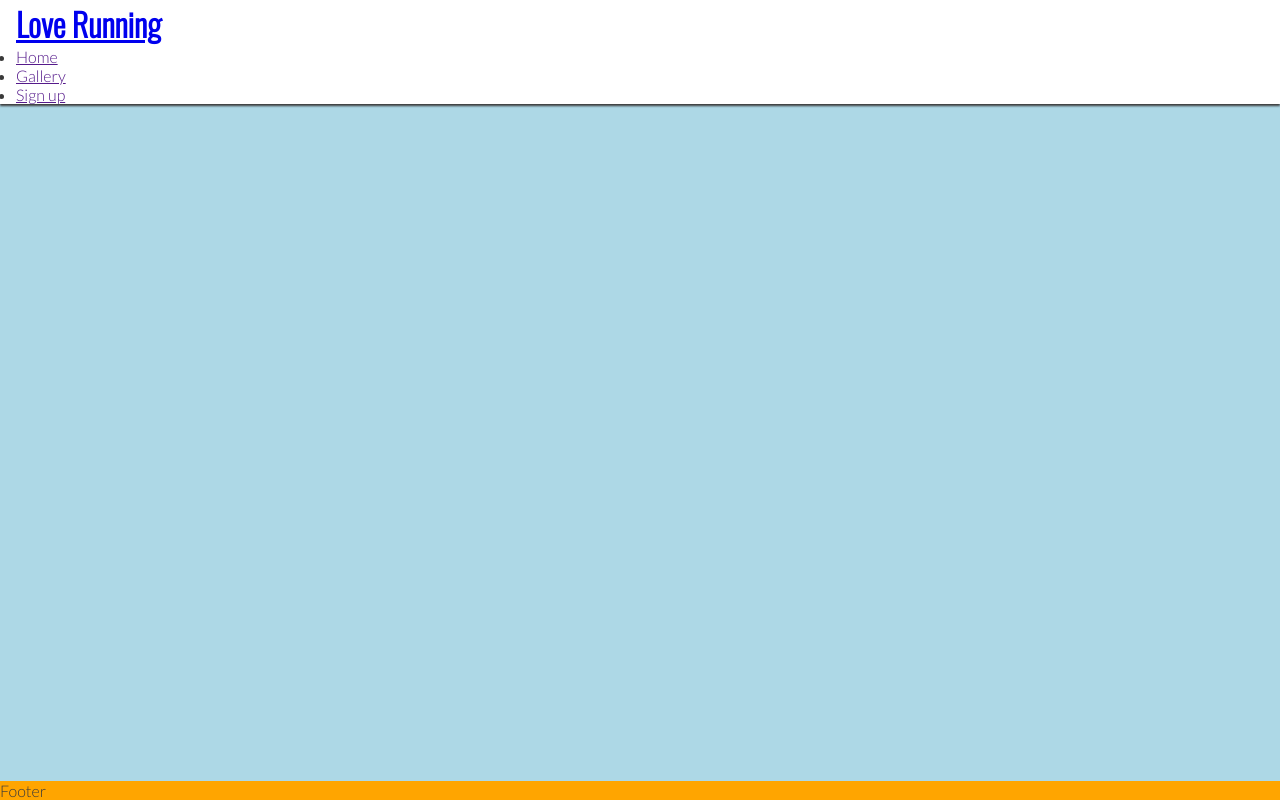
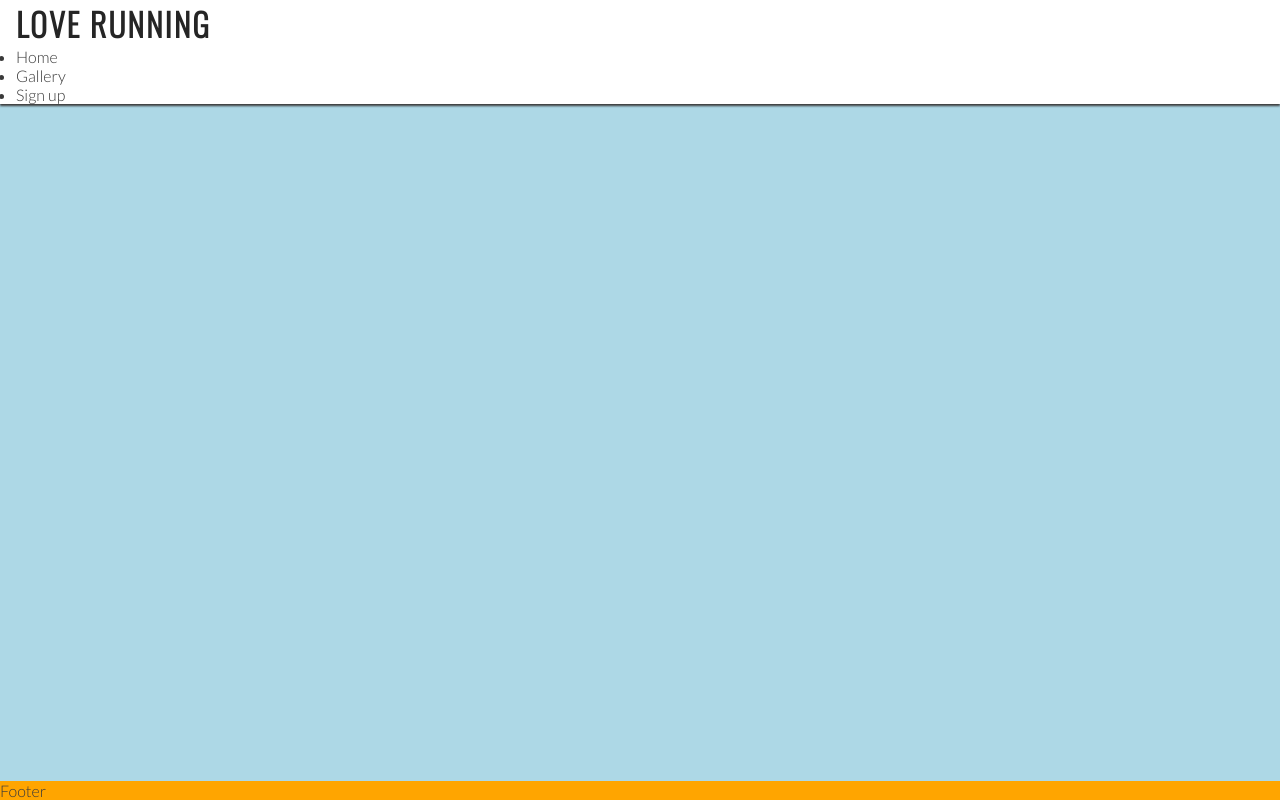
Before and after one commit to JeremyGreig/love-running, a plain HTML site: page index.html in a window 1280 px wide. Drawn offline with nearby package versions, Linux system fonts and the light colour scheme.

Commit message:
Change header styling

```diff
--- a/assets/css/styles.css
+++ b/assets/css/styles.css
@@ -42,8 +42,16 @@ header {
     box-shadow: 0 2px 2px #3a3a3a
 }
 
+header a {
+    text-decoration: none;
+    color: inherit;
+}
+
 h1 {
     font-family: 'Oswald', sans-serif;
+    text-transform: uppercase;
+    letter-spacing: 2px;
+    color: #252525
 }
 
 /* Main Content */
```
